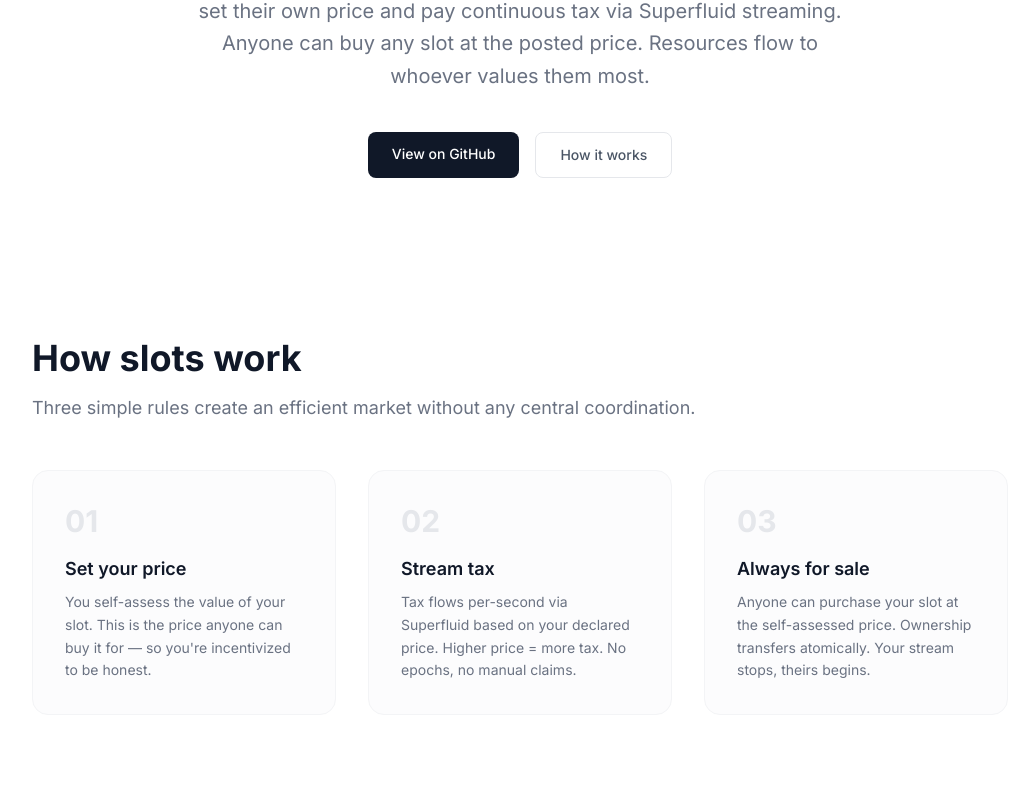
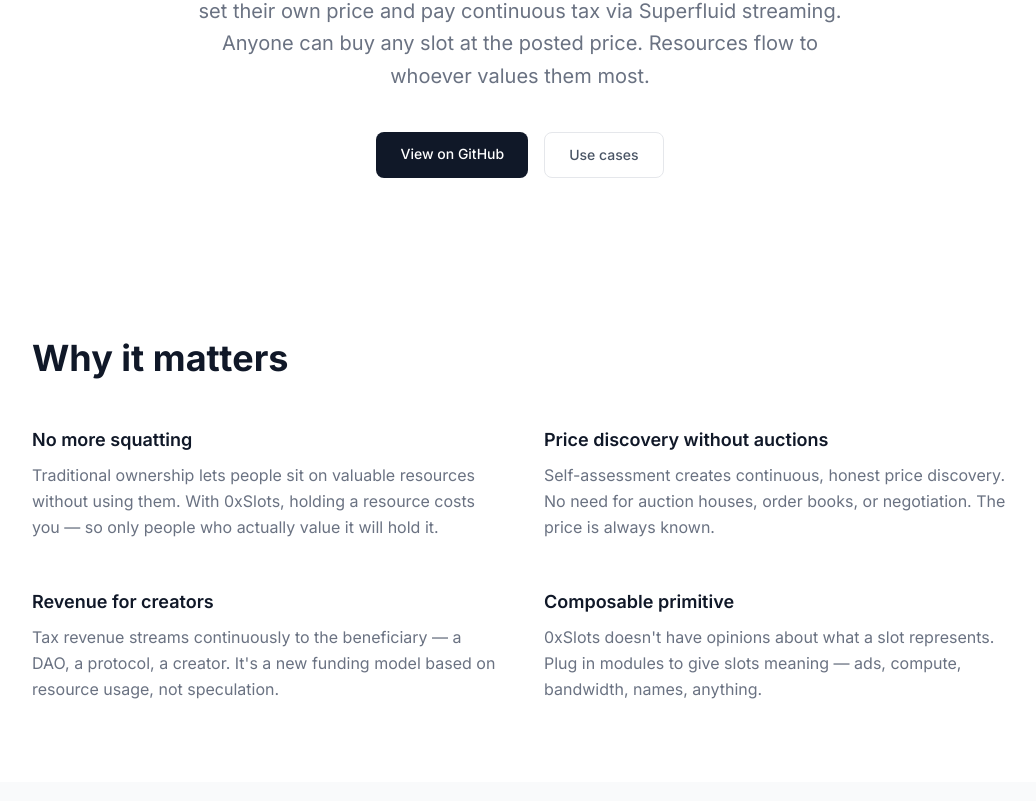
Before and after one commit to adcommune/0xSlots, a Next.js app in the folder apps/landing/: page / in a window 1280 px wide. Shown: the part 359-1160 px from the top of the page, without its empty margins (120-1156 px from the left). Built offline with nearby package versions, Linux system fonts and the light colour scheme.

Commit message:
remove How it Works section, will add interactive demo later

```diff
--- a/apps/landing/src/app/page.tsx
+++ b/apps/landing/src/app/page.tsx
@@ -37,45 +37,11 @@
             View on GitHub
           </a>
           <a
-            href="#how-it-works"
+            href="#use-cases"
             className="rounded-lg border border-gray-200 px-6 py-3 text-sm font-medium text-gray-600 transition hover:border-gray-300 hover:text-gray-900"
           >
-            How it works
+            Use cases
           </a>
-        </div>
-      </section>
-
-      {/* How it works */}
-      <section id="how-it-works" className="mx-auto max-w-5xl px-6 py-20">
-        <h2 className="text-3xl font-bold sm:text-4xl">How slots work</h2>
-        <p className="mt-4 text-gray-500 max-w-2xl text-lg">
-          Three simple rules create an efficient market without any central coordination.
-        </p>
-        <div className="mt-12 grid gap-8 sm:grid-cols-3">
-          <div className="rounded-2xl border border-gray-100 bg-gray-50/50 p-8">
-            <div className="text-3xl font-bold text-gray-200">01</div>
-            <h3 className="mt-4 text-lg font-semibold">Set your price</h3>
-            <p className="mt-2 text-sm text-gray-500 leading-relaxed">
-              You self-assess the value of your slot. This is the price anyone can buy it
-              for — so you&apos;re incentivized to be honest.
-            </p>
-          </div>
-          <div className="rounded-2xl border border-gray-100 bg-gray-50/50 p-8">
-            <div className="text-3xl font-bold text-gray-200">02</div>
-            <h3 className="mt-4 text-lg font-semibold">Stream tax</h3>
-            <p className="mt-2 text-sm text-gray-500 leading-relaxed">
-              Tax flows per-second via Superfluid based on your declared price. Higher
-              price = more tax. No epochs, no manual claims.
-            </p>
-          </div>
-          <div className="rounded-2xl border border-gray-100 bg-gray-50/50 p-8">
-            <div className="text-3xl font-bold text-gray-200">03</div>
-            <h3 className="mt-4 text-lg font-semibold">Always for sale</h3>
-            <p className="mt-2 text-sm text-gray-500 leading-relaxed">
-              Anyone can purchase your slot at the self-assessed price. Ownership
-              transfers atomically. Your stream stops, theirs begins.
-            </p>
-          </div>
         </div>
       </section>
 
@@ -116,7 +82,7 @@
       </section>
 
       {/* Use Cases */}
-      <section className="bg-gray-50 py-20">
+      <section id="use-cases" className="bg-gray-50 py-20">
         <div className="mx-auto max-w-5xl px-6">
           <h2 className="text-3xl font-bold sm:text-4xl">Use cases</h2>
           <p className="mt-4 text-gray-500 max-w-2xl text-lg">
```
